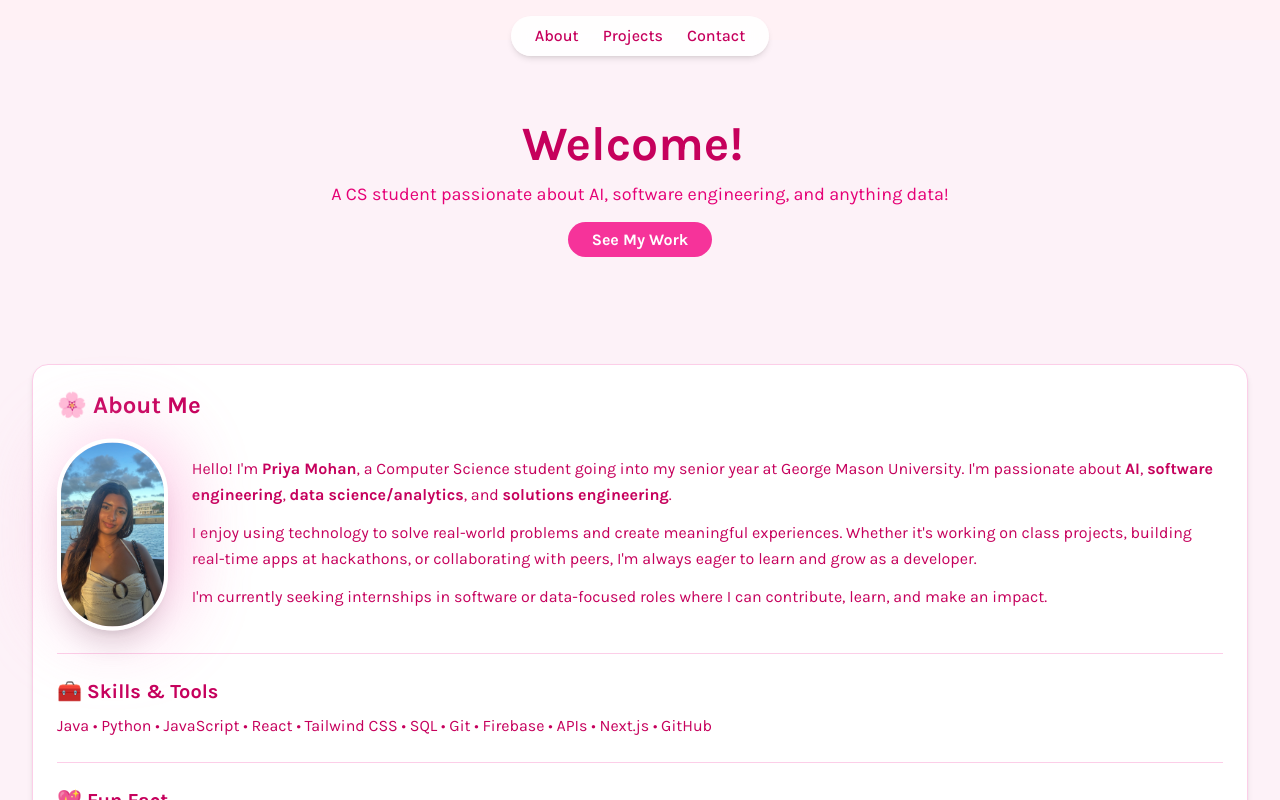
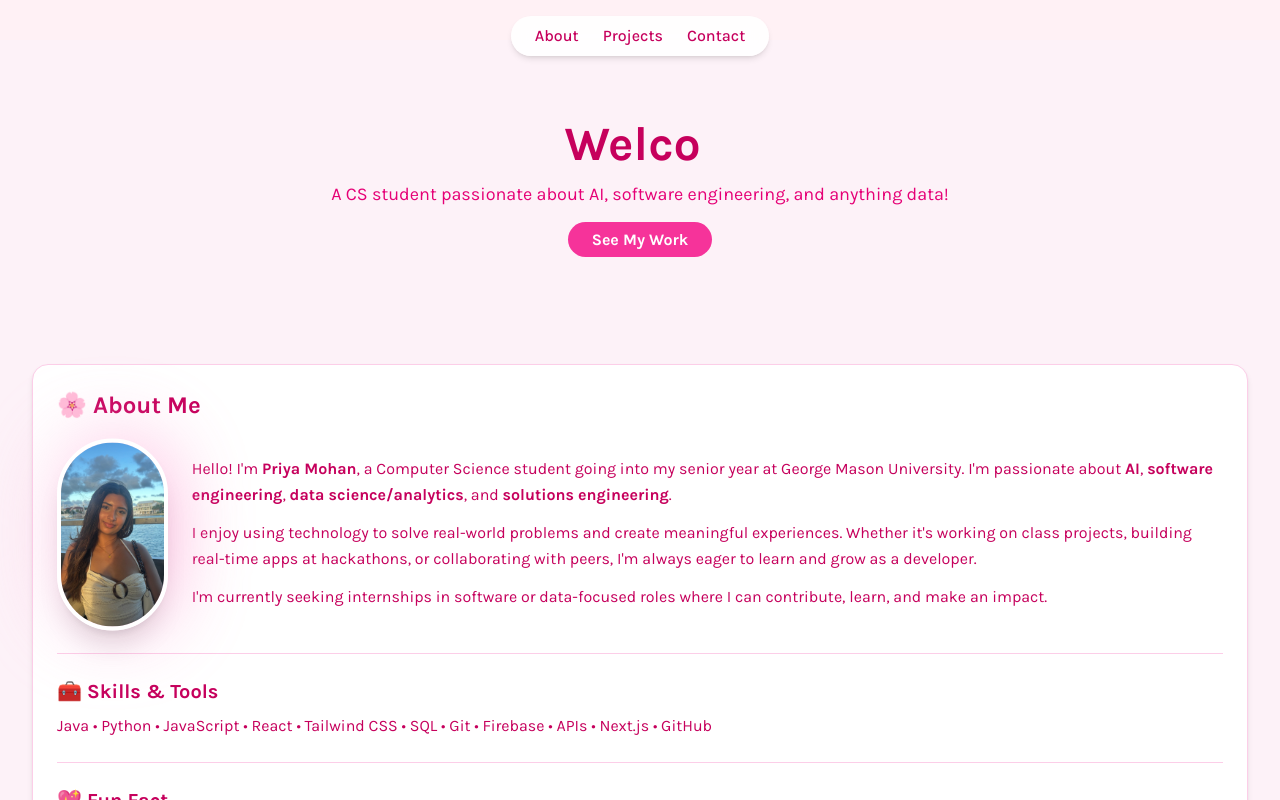
Before and after one commit to priyuh/portfolio, a Next.js app: page / in a window 1280 px wide. Shown: the top 800 px of the page. Built offline with nearby package versions, Linux system fonts and the light colour scheme.

Commit message:
Fix: escape apostrophes for Vercel build

```diff
--- a/src/app/page.js
+++ b/src/app/page.js
@@ -20,7 +20,7 @@ export default function Home() {
       <section className="text-center py-20 bg-pink-50" id="intro">
         <h1 className="text-4xl md:text-5xl font-bold text-pink-700">
           <Typewriter
-            words={["Hi, I&apos;m Priya 👩🏽‍💻", "Welcome!"]}
+            words={[`Hi, I\'m Priya 👩🏽‍💻`, 'Welcome!']}
             loop={true}
             cursor
             cursorStyle="|"
--- a/src/app/projects/page.js
+++ b/src/app/projects/page.js
@@ -33,7 +33,7 @@ export default function ProjectsPage() {
               transition={{ duration: 0.6, ease: 'easeOut' }}
             >
               <h3 className="text-xl font-semibold text-pink-700">🧬 Game of Life (Java)</h3>
-              <p className="text-pink-600 text-sm mt-1">Cellular automaton simulation based on Conway&apos;s Game of Life.</p>
+              <p className="text-pink-600 text-sm mt-1">Cellular automaton simulation based on Conway\'s Game of Life.</p>
               <p className="text-pink-800 mt-2">Built from scratch using Java and a custom DynamicArray. Features GUI, pattern loading, and simulation controls.</p>
               <div className="mt-4 flex gap-4">
                 <a
```
